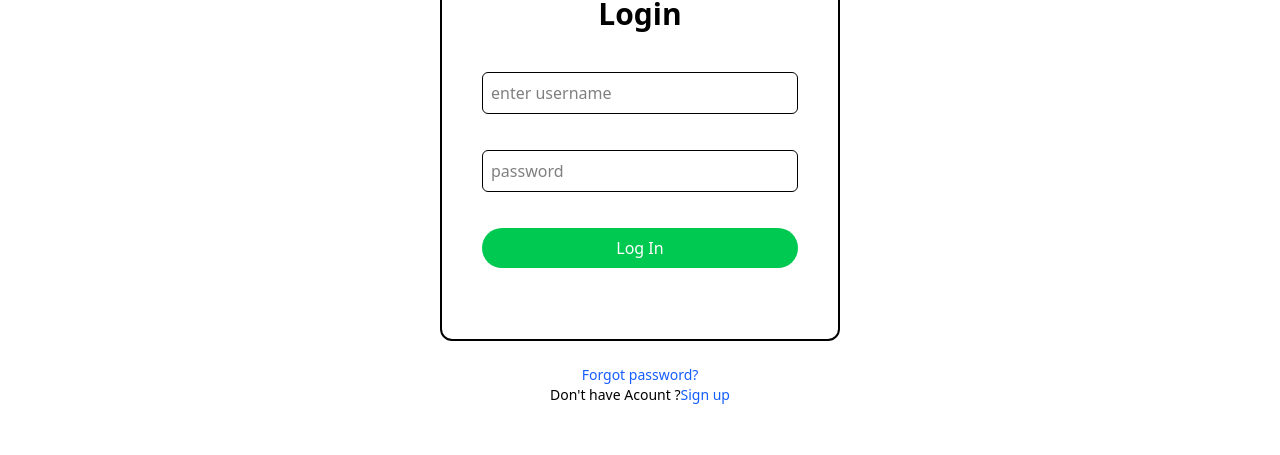
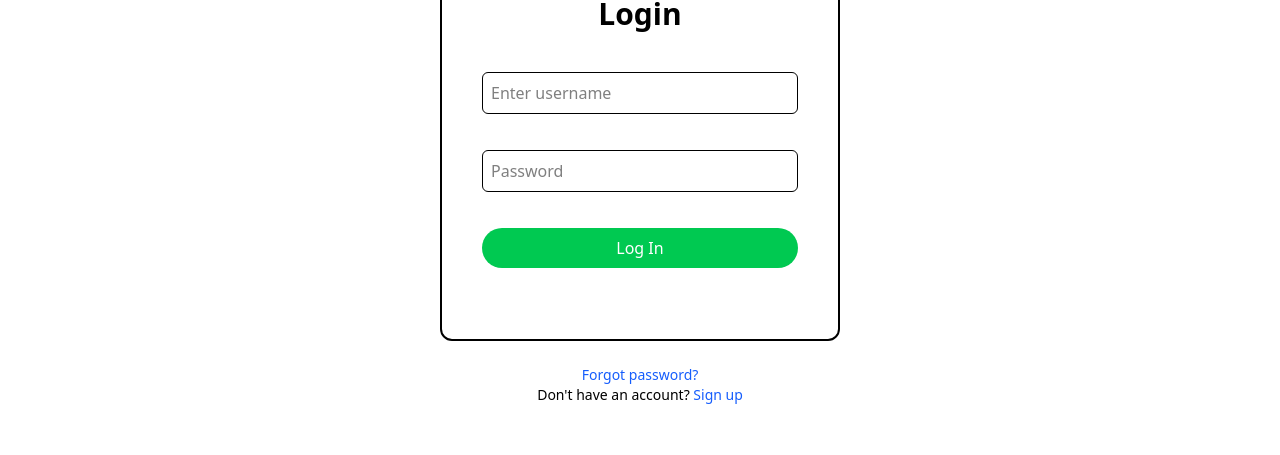
Before and after one commit to Abhijindal905/Real-Time-Chat-App, a React (Vite) app in the folder frontend/chat/: page /login in a window 1280 px wide. Shown: the part 307-762 px from the top of the page. Built offline with nearby package versions, Linux system fonts and the light colour scheme.

Commit message:
by sohil

```diff
--- a/frontend/chat/src/pages/Login.jsx
+++ b/frontend/chat/src/pages/Login.jsx
@@ -1,18 +1,30 @@
 import React, { useState } from "react";
 
 function Login() {
-  let [username, setUsername] = useState("");
-  let [password, setPassword] = useState("");
+  const [formData, setFormData] = useState({
+    username: "",
+    password: "",
+  });
 
   const handleLogin = (e) => {
     e.preventDefault();
 
+    const { username, password } = formData;
+
     if (!username || !password) {
-      alert("......");
+      alert("Please fill all fields.");
       return;
     }
 
-    console.log("Logging in with:", { username, password });
+    console.log("Logging in with:", formData);
+  };
+
+  const handleChange = (e) => {
+    const { name, value } = e.target;
+    setFormData((prev) => ({
+      ...prev,
+      [name]: value,
+    }));
   };
 
   return (
@@ -26,19 +38,22 @@ function Login() {
         </h2>
 
         <input
+          name="username"
           className="mb-5 p-2 border border-black rounded-md text-[16px] hover:shadow-2xl"
           type="text"
-          placeholder="enter username"
-          value={username}
-          onChange={(e) => setUsername(e.target.value)}
+          placeholder="Enter username"
+          value={formData.username}
+          onChange={handleChange}
           required
         />
 
         <input
+          name="password"
           className="mb-5 p-2 border border-black rounded-md text-[16px] hover:shadow-2xl"
           type="password"
-          placeholder="password"
-          onChange={(e) => setPassword(e.target.value)}
+          placeholder="Password"
+          value={formData.password}
+          onChange={handleChange}
           required
         />
 
@@ -50,18 +65,16 @@ function Login() {
         </button>
       </form>
 
-
       <div className="text-sm text-center mt-6">
         <a href="#" className="text-blue-600 hover:underline">
           Forgot password?
         </a>
         <br />
-
-       <p>
-        Don't have Acount ?
-         <a href="/register" className="text-blue-600 hover:underline ">
-          Sign up
-        </a>
+        <p>
+          Don't have an account?{" "}
+          <a href="/register" className="text-blue-600 hover:underline">
+            Sign up
+          </a>
         </p>
       </div>
     </div>
```
